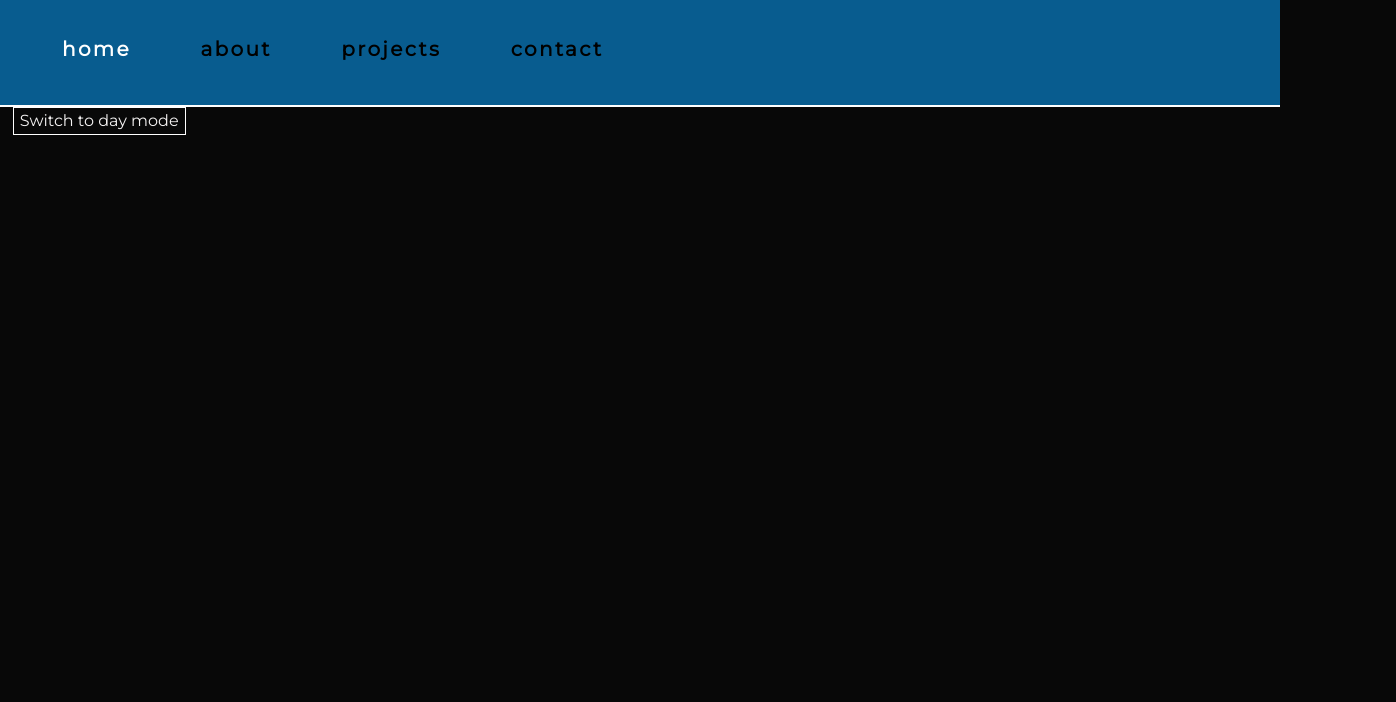
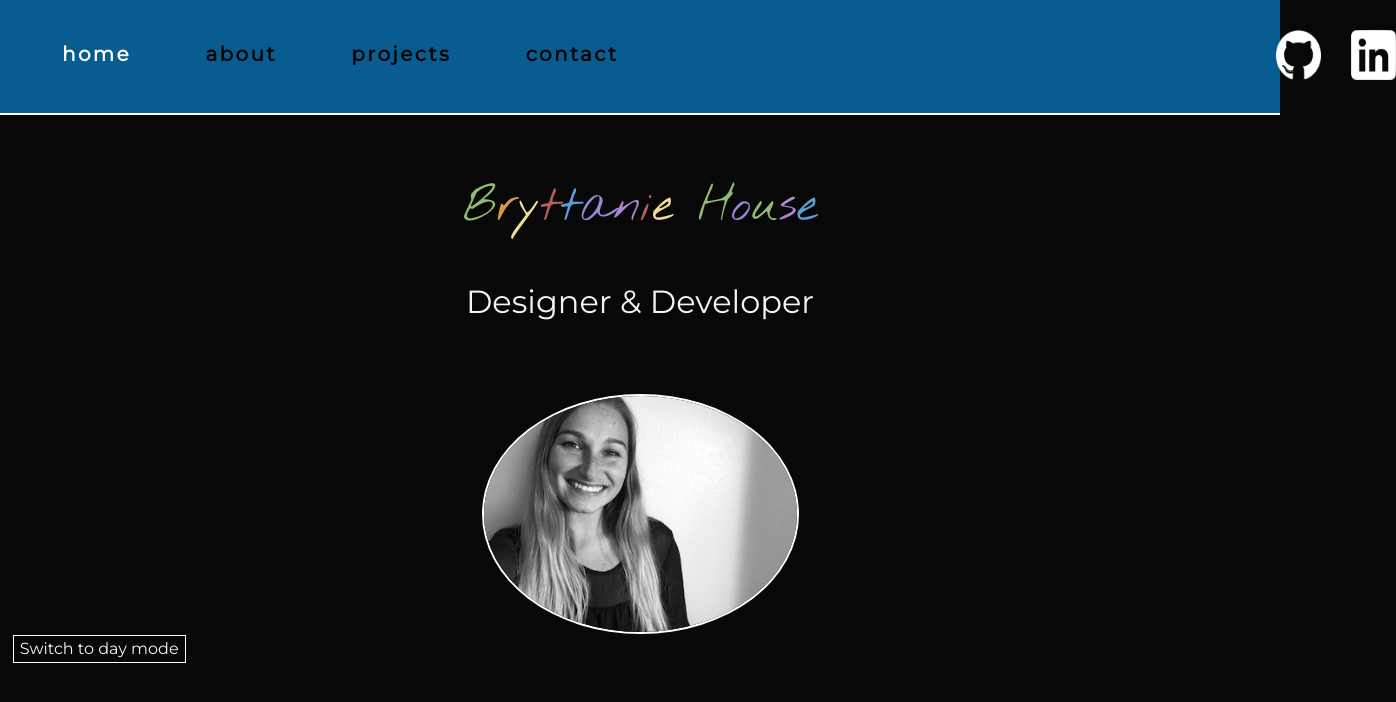
Before and after one commit to xbhouse/xbhouse.github.io, a React (Create React App) app: page /home in a window 1280 px wide. Shown: the top 702 px of the page, 1396 px wide, since content can reach past the window. Built offline with nearby package versions, Linux system fonts and the light colour scheme.

Commit message:
updated colors, added github and linkedin icons

```diff
--- a/package.json
+++ b/package.json
@@ -1,5 +1,5 @@
 {
-  "homepage": "https://xbhouse.github.io",
+  "homepage": "https://xbhouse.github.io/",
   "name": "portfolio",
   "version": "0.1.0",
   "private": true,
@@ -24,7 +24,7 @@
     "test": "react-scripts test",
     "eject": "react-scripts eject",
     "predeploy": "npm run build",
-    "deploy": "gh-pages -b main -d build"
+    "deploy": "gh-pages main -d build"
   },
   "eslintConfig": {
     "extends": [
--- a/src/App.js
+++ b/src/App.js
@@ -38,10 +38,10 @@ const App = () => {
         <Switch>
 
           <Route exact path="/">
-            <Redirect to="/portfolio" />
+            <Redirect to="/home" />
           </Route>
 
-          <Route exact path="/portfolio" component={HomePage} />
+          <Route exact path="/home" component={HomePage} />
 
           <Route exact path="/about" component={AboutPage} />
 
--- a/src/components/Navigation.js
+++ b/src/components/Navigation.js
@@ -1,6 +1,7 @@
 import React, {Fragment} from "react";
 import NavItem from '../components/NavItem.js';
 import '../styles/components/Navigation.css';
+import SocialLink from "./SocialLink.js";
 
 const Navigation = () => {
 
@@ -21,6 +22,18 @@ const Navigation = () => {
                     <NavItem
                         pageName="Contact"
                     />
+                    <SocialLink
+                        title="GitHub"
+                        link="https://github.com/xbhouse"
+                        width="50"
+                        height="90"
+                    />
+                    <SocialLink
+                        title="LinkedIn"
+                        link="https://linkedin.com/in/bryttaniehouse"
+                        width="50"
+                        height="75"
+                    />
 
                 </ul>
             </nav>
--- /dev/null
+++ b/src/components/SocialLink.js
@@ -0,0 +1,32 @@
+import React from 'react';
+import {socialImages} from '../data/images';
+
+const SocialLink = (props) => {
+    let image = "";
+    if(props.title === "GitHub")
+        image = socialImages[0];
+    else if (props.title === "LinkedIn")
+        image = socialImages[1];
+
+    return (
+        <a
+            href={props.link}
+            target="__blank"
+            rel="noopener noreferrer"
+        >
+            <img
+                id={`${props.title}-icon`}
+                className="social-image"
+                src={image}
+                alt="social icon"
+                width={props.width}
+                height={props.width}
+            >
+            </img>
+        </a>
+
+    )
+
+}
+
+export default SocialLink;
--- a/src/data/descriptions.js
+++ b/src/data/descriptions.js
@@ -1,4 +1,4 @@
-export const capstoneDescription = "As the final product for my Software Engineering Capstone course, this plugin links and syncs items (such as user stories or requirements) between Jira and Jama Connect so the user does not have to update them in both applications.";
+export const capstoneDescription = "Developed as a proof of concept for my Software Engineering Capstone course, this plugin allows the user to links and syncs items (such as user stories or requirements) manually or automatically between Jira and Jama Connect so they do not have to update them in both applications.";
 export const climbItDescription = "ClimbIt was the final project for my Full-Stack Web Development course. Using various REST APIs to retrieve GPS and weather information, this application provides a user-friendly way to plan a hike in any location.";
 export const recallTrackerDescription = "This project was completed during the CDK-Fortellis Hackathon in August 2019. Given a Vehicle ID Number, the app will provide information on any current recalls and provide notifications for the user if there are any future recalls.";
 export const spaceHuntDescription = "SpaceHunt was the final project for my Software Engineering class. Dr. Warren Harrison created the game plot, which centers around the objective of locating a secret recipe in the shortest amount of time possible, while not running out of supplies or energy and avoiding various obstacles.";
--- a/src/data/images.js
+++ b/src/data/images.js
@@ -18,3 +18,5 @@ export const recallTrackerImages = ["/images/Recall-Tracker/onboarding-page.png"
                         "/images/Recall-Tracker/vehicle-found.png"];
 
 export const spaceHuntImages = ["/images/SpaceHunt/Spacehunt-mini-screenshot.png"];
+
+export const socialImages = ["/images/Misc/github-icon.png", "/images/Misc/linkedin-icon.png"];
--- a/src/data/index.js
+++ b/src/data/index.js
@@ -1,4 +1,4 @@
-export { capstoneImages, climbItImages, recallTrackerImages, spaceHuntImages } from './images';
+export { capstoneImages, climbItImages, recallTrackerImages, spaceHuntImages, socialImages } from './images';
 export { capstoneDescription, climbItDescription, recallTrackerDescription, spaceHuntDescription } from './descriptions';
 export { capstoneCaption, climbItCaption, recallTrackerCaption, spaceHuntCaption } from './captions';
 export { capstoneRole, climbItRole, recallTrackerRole, spaceHuntRole } from './roles';
--- a/src/styles/components/AnimatedLetters.css
+++ b/src/styles/components/AnimatedLetters.css
@@ -1,10 +1,10 @@
-h1 span span {
-    color: var(--animatedText1);
-}
 h1 span span, h2 span span {
     position: relative;
     opacity: 0;
     animation: move-text 0.75s forwards;
+}
+h1 span span:nth-child(1n) {
+    color: var(--animatedText1);
 }
 h1 span span:nth-child(2n) {
     color: var(--animatedText2);
@@ -12,8 +12,17 @@ h1 span span:nth-child(2n) {
 h1 span span:nth-child(3n) {
      color: var(--animatedText3);
 }
+h1 span span:nth-child(4n) {
+    color: var(--animatedText4);
+}
+h1 span span:nth-child(5n) {
+    color: var(--animatedText5);
+}
+h1 span span:nth-child(6n) {
+    color: var(--animatedText6);
+}
 h1 span span:nth-child(7n) {
-    color: var(--animatedText4);
+    color: var(--animatedText7);
 }
 
 @keyframes move-text {
--- a/src/styles/components/Navigation.css
+++ b/src/styles/components/Navigation.css
@@ -7,14 +7,18 @@
   --text: rgb(245, 243, 243);
   --background: rgb(8, 8, 8);
   --border: white;
+  --projectBorder: white;
   --contactButtonBorder: black;
   --caption: rgb(245, 243, 243);
   --link: rgb(171, 118, 221);
   --contactInput: rgb(245, 243, 243);
-  --animatedText1: rgb(194, 112, 194);
-  --animatedText2: rgb(216, 183, 224);
-  --animatedText3: rgb(244, 213, 234);
-  --animatedText4: rgb(246, 248, 246);
+  --animatedText1: rgb(145, 187, 116);
+  --animatedText2: rgb(215, 152, 80);
+  --animatedText3: rgb(238, 221, 153);
+  --animatedText4: rgb(184, 93, 93);
+  --animatedText5: rgb(94, 157, 212);
+  --animatedText6: rgb(155, 135, 216);
+  --animatedText7: rgb(177, 131, 210);
 }
 
 .day-mode {
@@ -24,6 +28,7 @@
   --text: black;
   --background: rgb(245, 243, 243);
   --border: black;
+  --projectBorder: rgb(247, 244, 247);
   --contactButtonBorder: rgb(245, 243, 243);
   --contactInput: white;
   --caption: black;
@@ -103,6 +108,21 @@ nav {
   left: 0;
 }
 
+.social-image {
+  position: relative;
+  left: 600px;
+  padding-left: 10%;
+  margin-top: 60%;
+}
+
+.social-image:hover {
+  filter: invert(100%);
+}
+
+#LinkedIn-icon {
+  margin-left: 50%;
+}
+
 /* Resize for medium screens */
 @media (max-width: 720px) {
   .nav-button {
--- a/src/styles/components/ProjectList.css
+++ b/src/styles/components/ProjectList.css
@@ -19,7 +19,7 @@
 }
 
 .project-button:hover {
-    border: 1px solid var(--border);
+    border: 1px solid var(--projectBorder);
     transition: 800ms;
 }
 
```
Also changed, not shown: public/images/Misc/github-icon.png (added), public/images/Misc/linkedin-icon.png (added).
